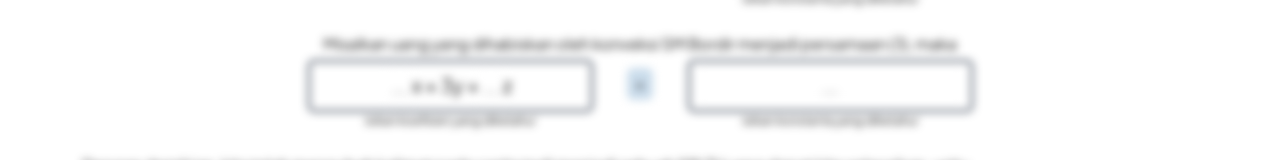
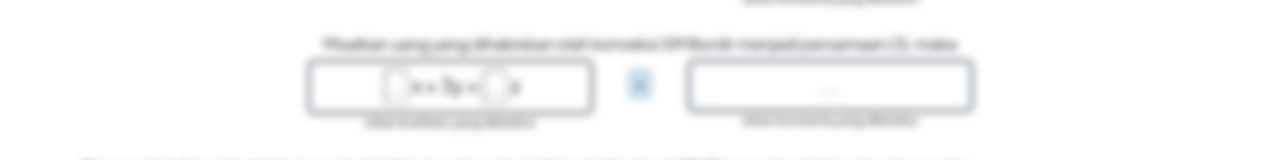
Before and after one commit to ferdhyihza/homemath-web, a React (Vite) app: page /materi/bentuk-umum-spltv-2 in a window 1280 px wide. Shown: the part 1874-2034 px from the top of the page. Built offline with nearby package versions, Linux system fonts and the light colour scheme.

Commit message:
revisi dikit interaktif bentuk umum spltv 2

```diff
--- a/src/main.jsx
+++ b/src/main.jsx
@@ -103,6 +103,10 @@ const router = createBrowserRouter([
     path: '/sesi/2-pengantar-spltv',
     element: <PengantarSPLTV />,
   },
+  {
+    path: '/sesi/3-unsur-pada-spltv',
+    element: <UnsurPadaSPLTV />,
+  },
 ]);
 
 createRoot(document.getElementById('root')).render(
--- a/src/pages/SubjectMatter/BentukUmumSPLTV2.jsx
+++ b/src/pages/SubjectMatter/BentukUmumSPLTV2.jsx
@@ -51,13 +51,13 @@ export default function BentukUmumSPLTV2() {
       isValid = true;
     } else if (inputName === 'input3' && value === 'z') {
       isValid = true;
-    } else if (inputName === 'input4' && value == '24000000') {
+    } else if (inputName === 'input4' && value.replace(/\./g, '') == '24000000') {
       isValid = true;
     } else if (inputName === 'input5' && value == '2') {
       isValid = true;
     } else if (inputName === 'input6' && value == '7') {
       isValid = true;
-    } else if (inputName === 'input7' && value == '19700000') {
+    } else if (inputName === 'input7' && value.replace(/\./g, '') == '19700000') {
       isValid = true;
     }
 
@@ -229,7 +229,7 @@ export default function BentukUmumSPLTV2() {
               } ${inputStatuses.input5 && inputStatuses.input6 ? 'disabled' : ''}`}
             >
               <input
-                className={`border-0 fs-5 ${inputStatuses.input5 ? 'border-success bg-success-subtle' : ''} ${inputValues.input5 && !inputStatuses.input5 ? 'border-danger bg-danger-subtle ' : ''}`}
+                className={`border-1 rounded-1 mx-1 fs-5 ${inputStatuses.input5 ? 'border-success bg-success-subtle' : ''} ${inputValues.input5 && !inputStatuses.input5 ? 'border-danger bg-danger-subtle ' : ''}`}
                 type="text"
                 placeholder="..."
                 style={{ textAlign: 'center', width: '24px' }}
@@ -238,7 +238,7 @@ export default function BentukUmumSPLTV2() {
               />
               <span>x + 3y +</span>
               <input
-                className={`border-0 fs-5 ${inputStatuses.input6 ? 'border-success bg-success-subtle' : ''} ${inputValues.input6 && !inputStatuses.input6 ? 'border-danger bg-danger-subtle ' : ''}`}
+                className={`border-1 rounded-1 mx-1 fs-5 ${inputStatuses.input6 ? 'border-success bg-success-subtle' : ''} ${inputValues.input6 && !inputStatuses.input6 ? 'border-danger bg-danger-subtle ' : ''}`}
                 type="text"
                 placeholder="..."
                 style={{ textAlign: 'center', width: '24px' }}
```
